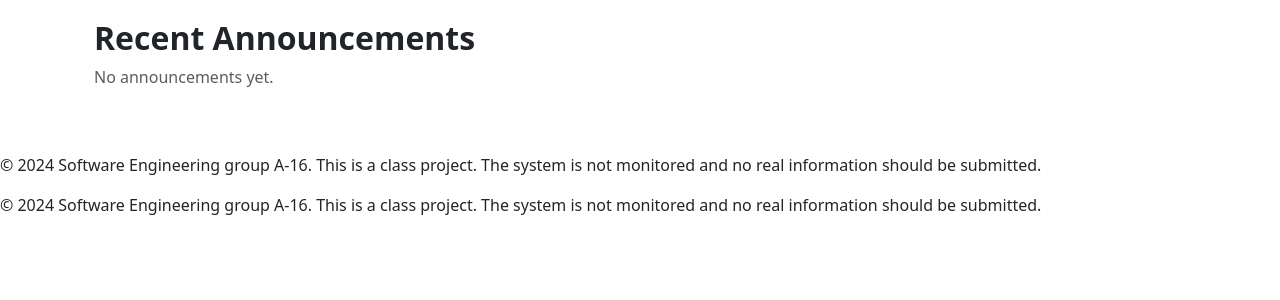
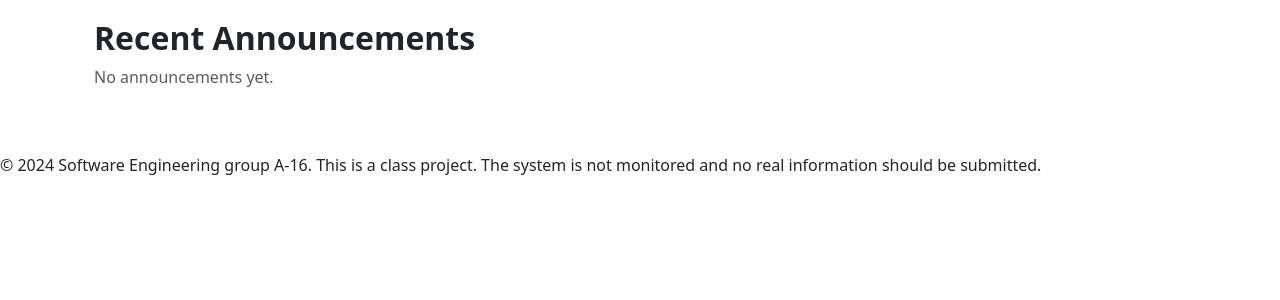
Before and after one commit to alexanderhalpern/CS3240Project, a Django app: a page that uses users/templates/cio/announcements_page.html in a window 1280 px wide. Shown: the part 133-433 px from the top of the page. Run offline with Django 4.2, Linux system fonts and the light colour scheme; a user stored in the database is signed in; data comes from the database, SQL or seed files in the repository; some libraries are stand-ins or nearby versions.

Commit message:
removed duplicate footer

```diff
--- a/users/templates/cio/announcements_page.html
+++ b/users/templates/cio/announcements_page.html
@@ -72,9 +72,4 @@
     </div>
 </div>
 {% endif %}
-<footer class="footer">
-    <div class="footer-content">
-        <p>© 2024 Software Engineering group A-16. This is a class project. The system is not monitored and no real information should be submitted.</p>
-    </div>
-</footer>
 {% endblock %}
```
